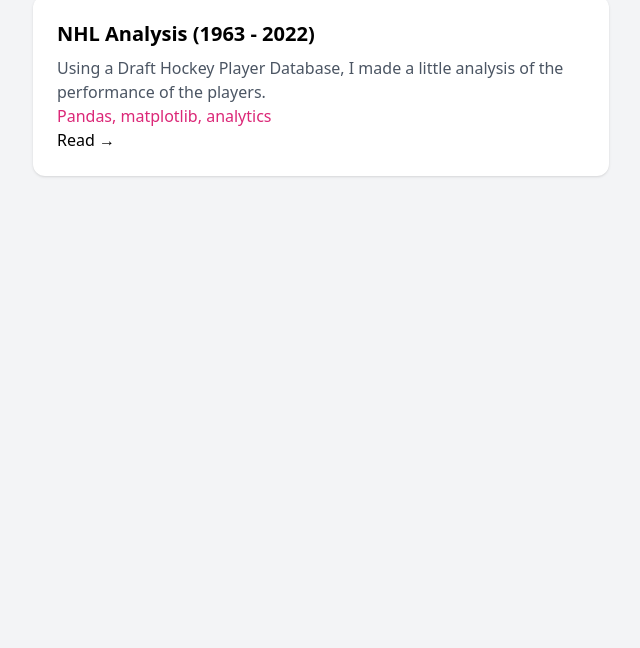
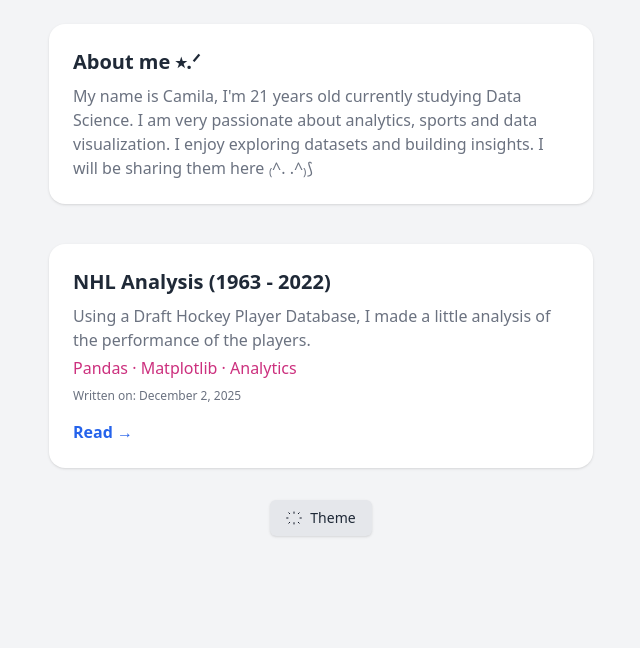
Before and after one commit to camiiutd/portfolio, a plain HTML site: page index.html in a window 1280 px wide. Shown: the part 152-800 px from the top of the page, without its empty margins (319-959 px from the left). Drawn offline with nearby package versions, Linux system fonts and the light colour scheme.

Commit message:
Add files via upload

```diff
--- a/index.html
+++ b/index.html
@@ -1,28 +1,131 @@
 <!DOCTYPE html>
-<html>
+<html lang="en">
 <head>
     <meta charset="UTF-8">
+    <meta name="viewport" content="width=device-width,initial-scale=1">
     <script src="https://cdn.tailwindcss.com"></script>
-    <title>Mi Portfolio</title>
+    <title>Mi Portfolio — Camila Nohara Arakaki</title>
+
+    <style>
+        :root {
+            --bg: #f3f4f6;
+            --card: #ffffff;
+            --text: #1f2937;
+            --muted: #6b7280;
+            --accent: #cc307e;
+        }
+        .dark-mode {
+            --bg: #0f1722;
+            --card: #0b1220;
+            --text: #e2e8f0;
+            --muted: #94a3b8;
+            --accent: #f472b6;
+        }
+
+        body { background: var(--bg); color: var(--text); }
+        .card { background: var(--card); }
+        .muted { color: var(--muted); }
+        .accent { color: var(--accent); }
+        .card-link { text-decoration: none; color: inherit; }
+    </style>
 </head>
 
-<body class="bg-gray-100">
+<body class="antialiased transition-colors duration-300" id="body">
 
-    <h1 class="text-4xl font-bold text-center mt-8">
-        Camila Nohara Arakaki
-    </h1>
+    <!-- Header -->
+    <header class="text-center mt-10 mb-6 px-4 sm:mt-14 sm:mb-10">
+        <h1 class="text-3xl sm:text-4xl font-bold">Camila Nohara Arakaki</h1>
+        <h2 class="text-xl sm:text-2xl accent font-semibold mt-2">
+            Data Science Student @ UCAECE
+        </h2>
+    </header>
 
-<h1 class="text-3xl font-bold text-pink-600 text-center ">Data science student
-</h1>
-<div class="max-w-xl mx-auto mt-10 bg-white p-6 rounded-xl shadow">
-    <h2 class="text-xl font-bold"> NHL Analysis (1963 - 2022) </h2>
-    <p class="text-gray-600 mt-2"> Using a Draft Hockey Player Database, I made a little analysis of the performance of the players. </p>
-        <p class="text text-pink-600">Pandas, matplotlib, analytics</p>
-        <a href="posts/nhlinsight.html">Read →</a>
+    <main class="max-w-xl mx-auto px-4">
 
+        <!-- About Me -->
+        <section class="mb-8 sm:mb-10 card p-5 sm:p-6 rounded-2xl shadow">
+            <h2 class="text-lg sm:text-xl font-bold">About me ⭑.ᐟ</h2>
+            <p class="muted mt-2 leading-relaxed text-sm sm:text-base">
+                My name is Camila, I'm 21 years old currently studying Data Science.
+                I am very passionate about analytics, sports and data visualization.
+                I enjoy exploring datasets and building insights. I will be sharing them here ₍^. .^₎⟆
+            </p>
+        </section>
 
-</div>
-</div>
+        <!-- Project Card -->
+        <a href="nhlinsight.html" class="card-link">
+            <div class="card p-5 sm:p-6 rounded-2xl shadow hover:shadow-lg hover:-translate-y-1 transition-all duration-200 cursor-pointer">
+                <h2 class="text-lg sm:text-xl font-bold">NHL Analysis (1963 - 2022)</h2>
+
+                <p class="muted mt-2 text-sm sm:text-base leading-relaxed">
+                    Using a Draft Hockey Player Database, I made a little analysis
+                    of the performance of the players.
+                </p>
+
+                <p class="accent font-medium text-sm sm:text-base mt-1">
+                    Pandas · Matplotlib · Analytics
+                </p>
+
+                <!-- date -->
+                <p id="nhlDate" class="text-xs text-gray-500 mt-2"></p>
+
+                <p class="text-blue-600 font-semibold mt-4 text-sm sm:text-base">Read →</p>
+            </div>
+        </a>
+
+    </main>
+
+    <!-- Theme Toggle -->
+    <div class="mt-8 mb-10 flex justify-center">
+        <button id="themeToggle"
+                class="px-3 py-2 sm:px-4 sm:py-2 bg-gray-200 dark:bg-gray-700 text-xs sm:text-sm rounded-md shadow hover:bg-gray-300 dark:hover:bg-gray-600 transition flex items-center gap-2">
+            <svg id="themeIcon" width="16" height="16" viewBox="0 0 24 24" fill="none">
+                <path d="M12 3v2M12 19v2M4.2 4.2l1.4 1.4M18.4 18.4l1.4 1.4M1 12h2M21 12h2M4.2 19.8l1.4-1.4M18.4 5.6l1.4-1.4"
+                      stroke="#111827" stroke-width="1.5" stroke-linecap="round"/>
+            </svg>
+            Theme
+        </button>
+    </div>
+
+    <script>
+        /************* Theme toggle *************/
+        const body = document.getElementById('body');
+        const toggle = document.getElementById('themeToggle');
+        const icon = document.getElementById('themeIcon');
+
+        const saved = localStorage.getItem('portfolio_theme');
+
+        function applyMode(mode){
+            if(mode === 'dark'){
+                body.classList.add('dark-mode');
+                icon.innerHTML =
+                  '<path d="M21 12.79A9 9 0 1111.21 3 7 7 0 0021 12.79z" stroke="#f1f5f9" stroke-width="1.2" stroke-linecap="round" stroke-linejoin="round" fill="none"/>';
+            } else {
+                body.classList.remove('dark-mode');
+                icon.innerHTML =
+                  '<path d="M12 3v2M12 19v2M4.2 4.2l1.4 1.4M18.4 18.4l1.4 1.4M1 12h2M21 12h2M4.2 19.8l1.4-1.4M18.4 5.6l1.4-1.4" stroke="#111827" stroke-width="1.5" stroke-linecap="round"/>';
+            }
+        }
+
+        if(saved){
+            applyMode(saved);
+        } else {
+            const systemDark = window.matchMedia('(prefers-color-scheme: dark)').matches;
+            applyMode(systemDark ? 'dark' : 'light');
+        }
+
+        toggle.addEventListener('click', ()=>{
+            const next = body.classList.contains('dark-mode') ? 'light' : 'dark';
+            applyMode(next);
+            localStorage.setItem('portfolio_theme', next);
+        });
+
+        /************* NHL card date (today) *************/
+        const today = new Date().toLocaleDateString('en-US', {
+            year: 'numeric', month: 'long', day: 'numeric'
+        });
+        document.getElementById('nhlDate').innerText = "Written on: " + today;
+    </script>
 
 </body>
 </html>
```
